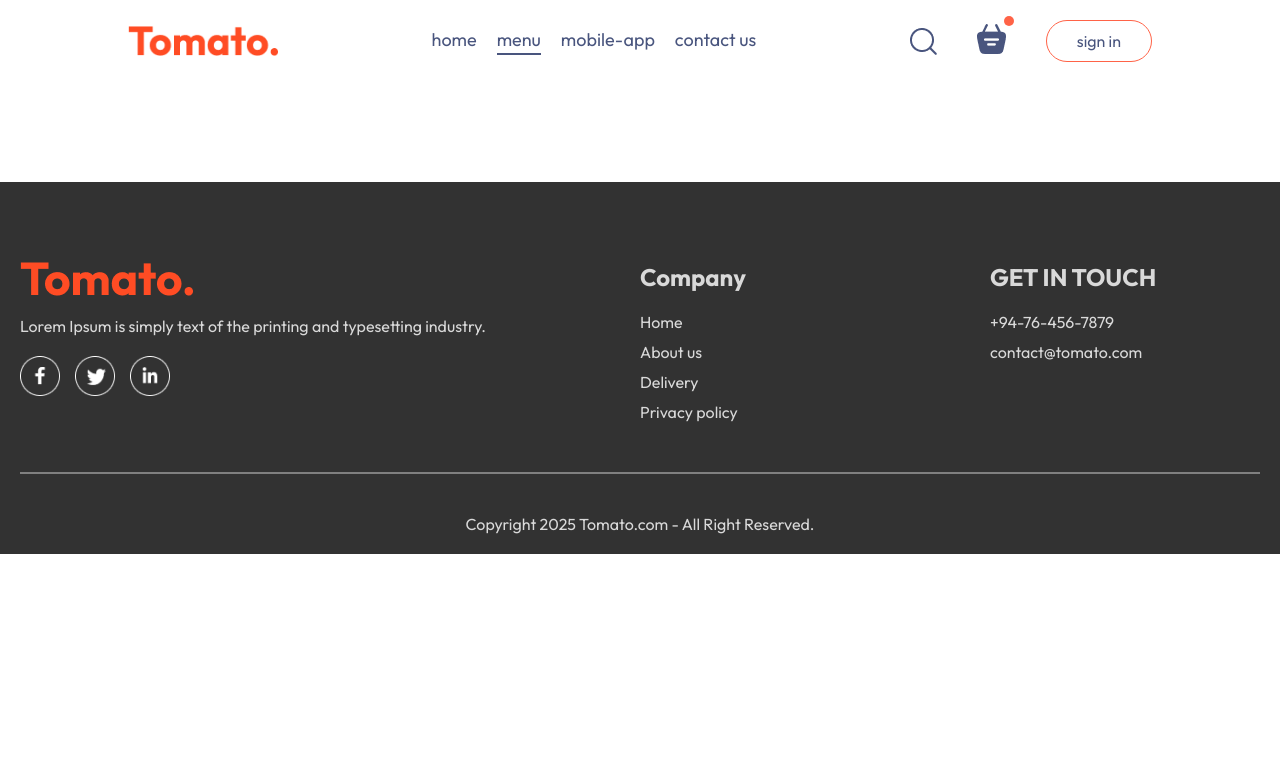
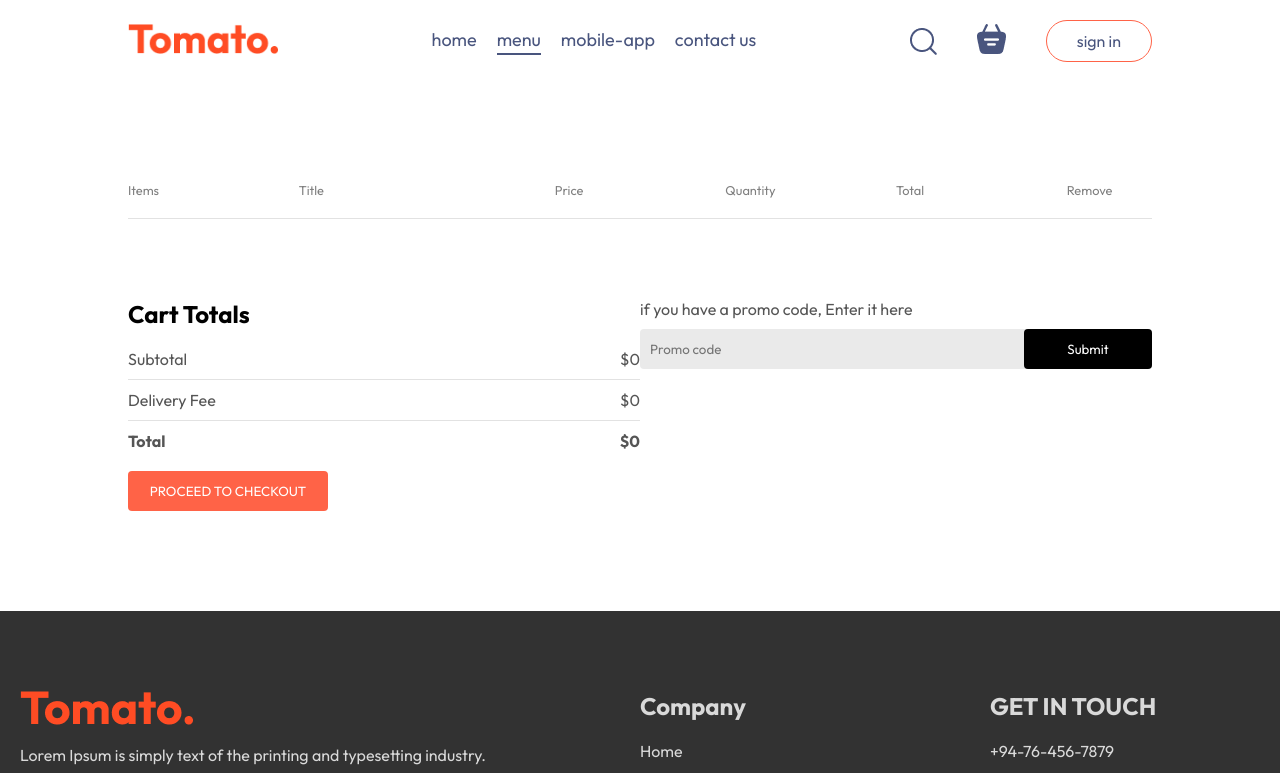
Before and after one commit to manji13/Food-Delivery, a React app in the folder frontend/: page /cart in a window 1280 px wide. Shown: the top 773 px of the page. Built offline with nearby package versions, Linux system fonts and the light colour scheme; the HTML template or start-up script is replaced by a standard one.

Commit message:
create place order page

```diff
--- a/frontend/src/App.jsx
+++ b/frontend/src/App.jsx
@@ -19,7 +19,7 @@
       <Routes>
         < Route path='/' element={<Home/>} />
         < Route path='/cart' element={<Cart/>} />
-        < Route path='/placeorder' element={<PlaceOrder/>} />
+        < Route path='/order' element={<PlaceOrder/>} />
 
 
       </Routes>
--- a/frontend/src/components/Navbar/Navbar.jsx
+++ b/frontend/src/components/Navbar/Navbar.jsx
@@ -1,28 +1,32 @@
-import React, { useState } from 'react'
+import React, { useContext, useState } from 'react'
 import './Navbar.css'
 import { assets } from '../../assets/assets'
 import { Link } from 'react-router-dom';
+import { StoreContext } from '../../context/StoreContext';
 
-const Navbar = ({setShowLogin}) => {
+const Navbar = ({ setShowLogin }) => {
 
-    const[menu,setMenu] = useState("menu");
+  const [menu, setMenu] = useState("menu");
+
+  const {getTotalCartAmount} = useContext(StoreContext);
+
   return (
     <div className='navbar'>
-      <img src={assets.logo} alt="" className="logo" />
+      <Link to='/'><img src={assets.logo} alt="" className="logo" /></Link>
       <ul className="navbar-menu">
-       <Link to='/' onClick={()=>setMenu("home")} className={menu==="home"?"active":""}>home</Link>
-       <a href='#explore-menu' onClick={()=>setMenu("menu")} className={menu==="menu"?"active":""}>menu</a>
-       <a href='#app-download' onClick={()=>setMenu("mobile-app")} className={menu==="mobile-app"?"active":""}>mobile-app</a>
-       <a href='#footer' onClick={()=>setMenu("contact us")} className={menu==="contact us"?"active":""}>contact us</a>
+        <Link to='/' onClick={() => setMenu("home")} className={menu === "home" ? "active" : ""}>home</Link>
+        <a href='#explore-menu' onClick={() => setMenu("menu")} className={menu === "menu" ? "active" : ""}>menu</a>
+        <a href='#app-download' onClick={() => setMenu("mobile-app")} className={menu === "mobile-app" ? "active" : ""}>mobile-app</a>
+        <a href='#footer' onClick={() => setMenu("contact us")} className={menu === "contact us" ? "active" : ""}>contact us</a>
       </ul>
 
       <div className="navbar-right">
-       <img src={assets.search_icon} alt='error'/>
-       <div className="navbar-search-icon">
-         <img src={assets.basket_icon} alt="error" />
-         <div className="dot"></div>
-       </div>
-       <button onClick={()=>setShowLogin(true)}>sign in</button>
+        <img src={assets.search_icon} alt='error' />
+        <div className="navbar-search-icon">
+          <Link to='/cart'><img src={assets.basket_icon} alt="error" /></Link>
+          <div className={getTotalCartAmount()===0?"":"dot"}></div>
+        </div>
+        <button onClick={() => setShowLogin(true)}>sign in</button>
       </div>
     </div>
   )
--- a/frontend/src/context/StoreContext.jsx
+++ b/frontend/src/context/StoreContext.jsx
@@ -5,34 +5,42 @@
 
 const StoreContextProvider = (props) => {
 
- const [cartItems,setCartItems] = useState({});
+    const [cartItems, setCartItems] = useState({});
 
     const addToCart = (itemId) => {
-    if(!cartItems[itemId]){
-       setCartItems((prev)=>({...prev,[itemId]:1}))
+        if (!cartItems[itemId]) {
+            setCartItems((prev) => ({ ...prev, [itemId]: 1 }))
         }
-    else
-    {
-        setCartItems((prev)=>({...prev,[itemId]:prev[itemId]+1}))
+        else {
+            setCartItems((prev) => ({ ...prev, [itemId]: prev[itemId] + 1 }))
         }
     }
     const removeFromCart = (itemId) => {
-        setCartItems((prev)=>({...prev,[itemId]:prev[itemId]-1}))
+        setCartItems((prev) => ({ ...prev, [itemId]: prev[itemId] - 1 }))
     }
 
-    useEffect(()=>{
-       console.log(cartItems);
-    },[cartItems])
+    const getTotalCartAmount = () => {
+        let totalAmount = 0;
+        for (const item in cartItems) {
+            if (cartItems[item] > 0) {
+                let itemInfo = food_list.find((product) => product._id === item);
+                totalAmount += itemInfo.price * cartItems[item];
+            }
 
-    const contextValue ={
+        }
+        return totalAmount;
+    }
+
+    const contextValue = {
         food_list,
         cartItems,
         setCartItems,
         addToCart,
-             removeFromCart
+        removeFromCart,
+        getTotalCartAmount
 
     }
-    return(
+    return (
         <StoreContext.Provider value={contextValue}>
             {props.children}
         </StoreContext.Provider>
--- a/frontend/src/pages/Cart/Cart.css
+++ b/frontend/src/pages/Cart/Cart.css
@@ -0,0 +1,93 @@
+.cart{
+    margin-top: 100px;
+}
+.cart-items-title{
+    display: grid;
+    grid-template-columns: 1fr 1.5fr 1fr 1fr 1fr 0.5fr;
+    align-items: center;
+    color: grey;
+    font-size: max(1vw,12px);
+}
+.cart-items-item{
+    margin: 10px 0px;
+    color: black;
+
+}
+.cart-items-item img{
+    width: 50px;
+}
+.cart hr{
+    height: 1px;
+    background-color: #e2e2e2;
+    border: none;
+}
+.cart-items-item .cross{
+    cursor: pointer;
+}
+.cart-bottom{
+    margin-top: 80px;
+    display: flex;
+    justify-content: space-between;
+    gap: max(12vw,20ppx);
+}
+.cart-total{
+    flex: 1;
+    display: flex;
+    flex-direction: column;
+    gap: 20px;
+}
+.cart-total-details{
+    display: flex;
+    justify-content: space-between;
+    color: #555;
+}
+.cart-total hr{
+    margin: 10px 0px;
+}
+.cart-total button{
+    border: none;
+    color: white;
+    background-color: tomato;
+    width: max(15vw,200px);
+    padding: 12px 0px;
+    border-radius: 4px;
+    cursor: pointer;
+}
+.cart-promocode{
+    flex: 1;
+
+}
+.cart-promocode p{
+    color: #555;
+}
+.cart-promocode-input{
+    margin-top: 10px;
+    display: flex;
+    justify-content: space-between;
+    align-items: center;
+    background-color: #eaeaea;
+    border-radius: 4px;
+}
+.cart-promocode-input input{
+    background: transparent;
+    border: none;
+    outline: none;
+    padding-left: 10px;
+}
+.cart-promocode-input button{
+    width: max(10vw,1px);
+    padding: 12px 5px;
+    background-color: black;
+    border: none;
+    color: white;
+    border-radius:4px;
+}
+@media (max-width:750px) {
+
+    .cart-bottom{
+        flex-direction: column-reverse;
+    }
+    .cart-promocode{
+        justify-content: start;
+    }
+}
--- a/frontend/src/pages/Cart/Cart.jsx
+++ b/frontend/src/pages/Cart/Cart.jsx
@@ -1,9 +1,75 @@
-import React from 'react'
+import React, { useContext } from 'react'
 import './Cart.css'
+import { StoreContext } from '../../context/StoreContext'
+import { useNavigate } from 'react-router-dom';
 function Cart() {
+
+  const { cartItems, food_list, removeFromCart,getTotalCartAmount } = useContext(StoreContext);
+
+  const navigate = useNavigate();
   return (
-    <div>
+    <div className='cart'>
+      <div className="cart-items">
+        <div className="cart-items-title">
+          <p>Items</p>
+          <p>Title</p>
+          <p>Price</p>
+          <p>Quantity</p>
+          <p>Total</p>
+          <p>Remove</p>
+        </div>
+        <br />
+        <hr />
+        {food_list.map((item, index) => {
+          if (cartItems[item._id] > 0) {
+            return (
+              <div>
+                <div className='cart-items-title cart-items-item'>
+                  <img src={item.image} alt="" />
+                  <p>{item.name}</p>
+                  <p>${item.price}</p>
+                  <p>{cartItems[item._id]}</p>
+                  <p>${item.price * cartItems[item._id]}</p>
+                  <p onClick={() => removeFromCart(item._id)} className='cross'>x</p>
+                </div>
+                <hr />
+              </div>
+            )
+          }
+        })}
+      </div>
+      <div className="cart-bottom">
+        <div className="cart-total">
+          <h2>Cart Totals</h2>
+          <div>
+            <div className="cart-total-details">
+              <p>Subtotal</p>
+              <p>${getTotalCartAmount()}</p>
+            </div>
+            <hr />
+            <div className="cart-total-details">
+              <p>Delivery Fee</p>
+              <p>${getTotalCartAmount()===0?0:2}</p>
+            </div>
+            <hr />
 
+            <div className="cart-total-details">
+              <b>Total</b>
+              <b>${getTotalCartAmount()===0?0:getTotalCartAmount()+2}</b>
+            </div>
+          </div>
+          <button onClick={()=>navigate('/order')}>PROCEED TO CHECKOUT</button>
+        </div>
+        <div className="cart-promocode">
+          <div>
+            <p>if you have a promo code, Enter it here</p>
+            <div className="cart-promocode-input">
+              <input type="text" placeholder='Promo code' />
+              <button>Submit</button>
+            </div>
+          </div>
+        </div>
+      </div>
     </div>
   )
 }
--- a/frontend/src/pages/PlaceOrder/PlaceOrder.css
+++ b/frontend/src/pages/PlaceOrder/PlaceOrder.css
@@ -0,0 +1,35 @@
+.place-order{
+    display: flex;
+    align-items: start;
+    justify-content: space-between;
+    gap: 50px;
+    margin-top: 100px;
+}
+.place-order-left{
+    width: 100%;
+    max-width: max(30%,500px);
+}
+.place-order-left .title{
+    font-size: 30px;
+    font-weight: 600;
+    margin-bottom: 50px;
+}
+.place-order-left input{
+    margin-bottom: 15px;
+    width: 100%;
+    padding: 10px;
+    border: 1px solid #c5c5c5;
+    border-radius: 4px;
+    outline-color: tomato;
+}
+.place-order-left .multi-fields{
+    display: flex;
+    gap: 10px;
+}
+.place-order-right{
+    width: 100%;
+    max-width: max(40%,500px);
+}
+.place-order .cart-total button{
+    margin-top: 30px;
+}
--- a/frontend/src/pages/PlaceOrder/PlaceOrder.jsx
+++ b/frontend/src/pages/PlaceOrder/PlaceOrder.jsx
@@ -1,10 +1,56 @@
-import React from 'react'
+import React, { useContext } from 'react'
 import './PlaceOrder.css'
+import { StoreContext } from '../../context/StoreContext'
 
 function PlaceOrder() {
+
+  const{getTotalCartAmount} = useContext(StoreContext)
   return (
     <div>
+      <form className='place-order'>
+        <div className='place-order-left'>
+          <p className='title'>Delivery Information</p>
+          <div className="multi-fields">
+            <input type="text" placeholder='First Name' />
+            <input type="text" placeholder='Last Name' />
+          </div>
 
+          <input type="email" placeholder='Email address' />
+          <input type="text" placeholder='Street' />
+          <div className="multi-fields">
+            <input type="text" placeholder='City' />
+            <input type="text" placeholder='State' />
+          </div>
+          <div className="multi-fields">
+            <input type="text" placeholder='Zip code' />
+            <input type="text" placeholder='Country' />
+          </div>
+          <input type="text" placeholder='Phoen' />
+        </div>
+        <div className='place-order-right'>
+          <div className="cart-total">
+            <h2>Cart Totals</h2>
+            <div>
+              <div className="cart-total-details">
+              <p>Subtotal</p>
+              <p>${getTotalCartAmount()}</p>
+            </div>
+            <hr />
+            <div className="cart-total-details">
+              <p>Delivery Fee</p>
+              <p>${getTotalCartAmount()===0?0:2}</p>
+            </div>
+            <hr />
+
+            <div className="cart-total-details">
+              <b>Total</b>
+              <b>${getTotalCartAmount()===0?0:getTotalCartAmount()+2}</b>
+            </div>
+            </div>
+            <button >PROCEED TO PAYMENT</button>
+          </div>
+        </div>
+      </form>
     </div>
   )
 }
```
Also changed, not shown: frontend/src/components/LoginPop/LoginPop.jsx (+10 -10 lines). Lines whose indentation alone changed are shown as unchanged.
